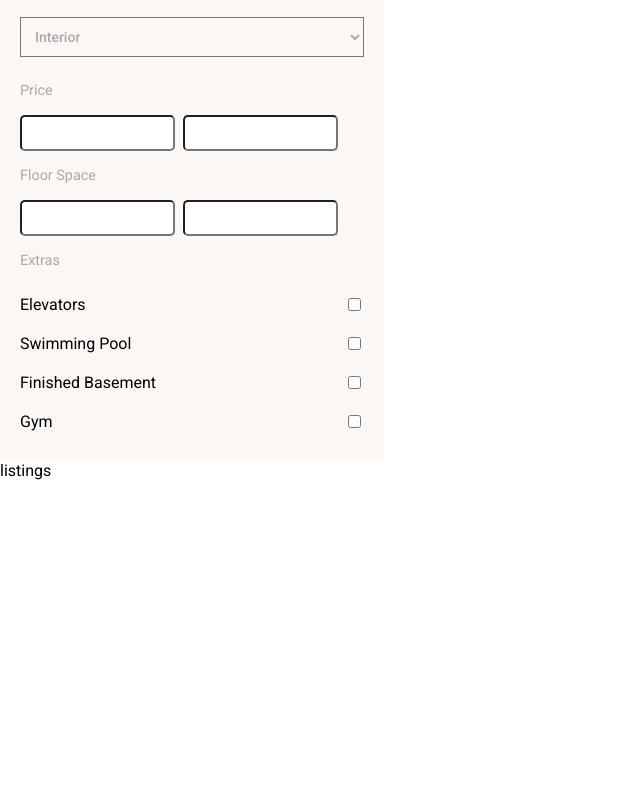
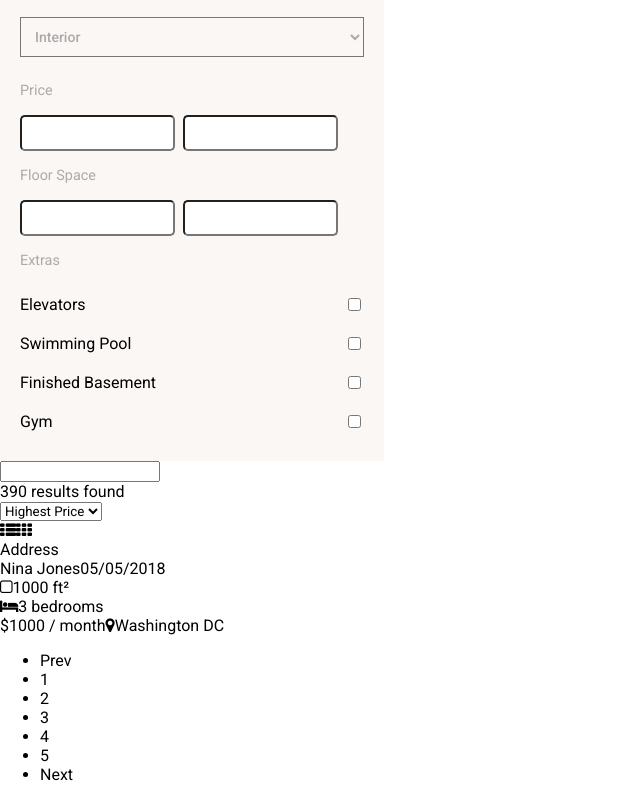
Before and after one commit to georgefox831/Real-Estate-App-UI, a React (Create React App) app: page / in a window 1280 px wide. Shown: the part 253-1053 px from the top of the page, without its empty margins (0-640 px from the left). Before the commit the page ends 800 px from the top, so only its background shows below. Built offline with nearby package versions, Linux system fonts and the light colour scheme.

Commit message:
listings html done

```diff
--- a/public/index.html
+++ b/public/index.html
@@ -11,6 +11,7 @@
     />
     <link rel="apple-touch-icon" href="%PUBLIC_URL%/logo192.png" />
     <link rel="manifest" href="%PUBLIC_URL%/manifest.json" />
+    <link href="https://stackpath.bootstrapcdn.com/font-awesome/4.7.0/css/font-awesome.min.css" rel="stylesheet" integrity="sha384-wvfXpqpZZVQGK6TAh5PVlGOfQNHSoD2xbE+QkPxCAFlNEevoEH3Sl0sibVcOQVnN" crossorigin="anonymous">
     <title>Real Estate</title>
   </head>
   <body>
--- a/src/components/Listings.js
+++ b/src/components/Listings.js
@@ -3,8 +3,62 @@ import React, { Component } from 'react'
 export class Listings extends Component {
   render() {
     return (
-      <section className="listings">
-        listings
+      <section id="listings">
+        <section className="search-area">
+          <input type="text" name="search" />
+        </section>
+        <section className="sortby-area">
+          <div>390 results found</div>
+          <div className="sort-options">
+            <select name="sortby" className="sortby">
+              <option value="price-asc">Highest Price</option>
+              <option value="price-dsc">Lowest Price</option>
+            </select>
+            <div className="view">
+              <i className="fa fa-th-list" aria-hidden="true"></i>
+              <i className="fa fa-th" aria-hidden="true"></i>
+            </div>
+          </div>
+        </section>
+        <section className="listings-results">
+          <div className="listing">
+            <div className="listing-img">
+              <span className="address">Address</span>
+              <div className="details">
+                <div className="user-img"></div>
+                <div className="user-details">
+                  <span className="user-name">Nina Jones</span>
+                  <span className="post-date">05/05/2018</span>
+                </div>
+                <div className="listing-details">
+                  <div className="floor-space">
+                    <i className="fa fa-square-o" aria-hidden="true"></i>
+                    <span>1000 ft&sup2;</span>
+                  </div>
+                  <div className="bedrooms">
+                    <i className="fa fa-bed" aria-hidden="true"></i>
+                    <span>3 bedrooms</span>
+                  </div>
+                </div>
+              </div>
+            </div>
+            <div className="bottom-info">
+              <span>$1000 / month</span>
+              <span><i className="fa fa-map-marker" aria-hidden="true"></i>Washington DC</span>
+            </div>
+          </div>
+        </section>
+        <section className="pagination">
+          <ul className="pagination-nums">
+            <li>Prev</li>
+            <li>1</li>
+            <li>2</li>
+            <li>3</li>
+            <li>4</li>
+            <li>5</li>
+            <li>Next</li>
+          </ul>
+        </section>
       </section>
     )
   }
--- a/src/sass/_content-area.scss
+++ b/src/sass/_content-area.scss
@@ -53,5 +53,8 @@
       }
     }
   }
+}
+
+#listings {
 
 }
```
